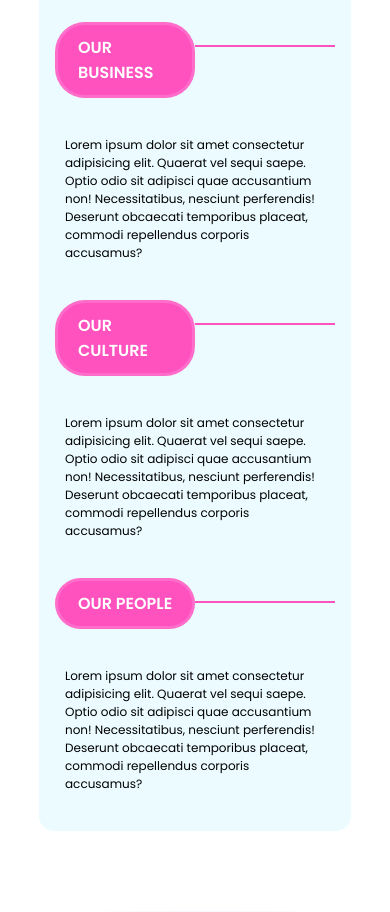
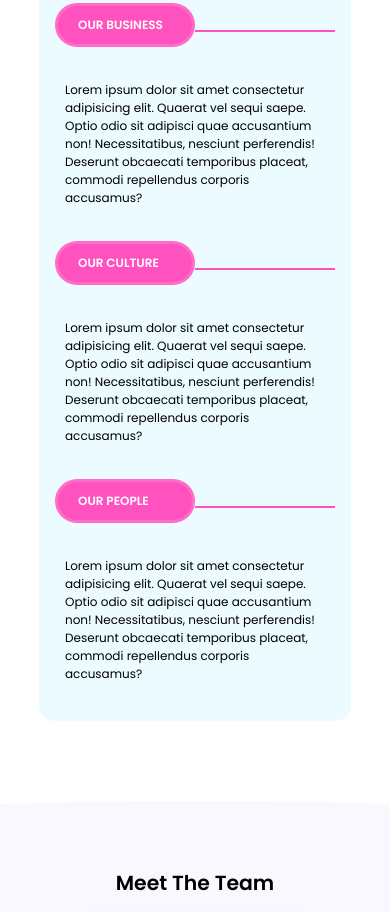
Before and after one commit to LT-Dev-Tag-House/PerspectiveAccounting, a plain HTML site: page about.html in a window 390 px wide. Shown: the part 1934-2846 px from the top of the page. Drawn offline with nearby package versions, Linux system fonts and the light colour scheme.

Commit message:
updated font sizes about page

```diff
--- a/style.css
+++ b/style.css
@@ -614,6 +614,13 @@ li {
     .faq-img img {
         max-width: 300px;
     }
+    .heading-styling {
+        font-size: .75rem;
+    }
+    .team .sub-heading {
+        text-align: center;
+        font-size: .85rem;
+    }
 
 }
 @media (min-width: 730px) {
```
